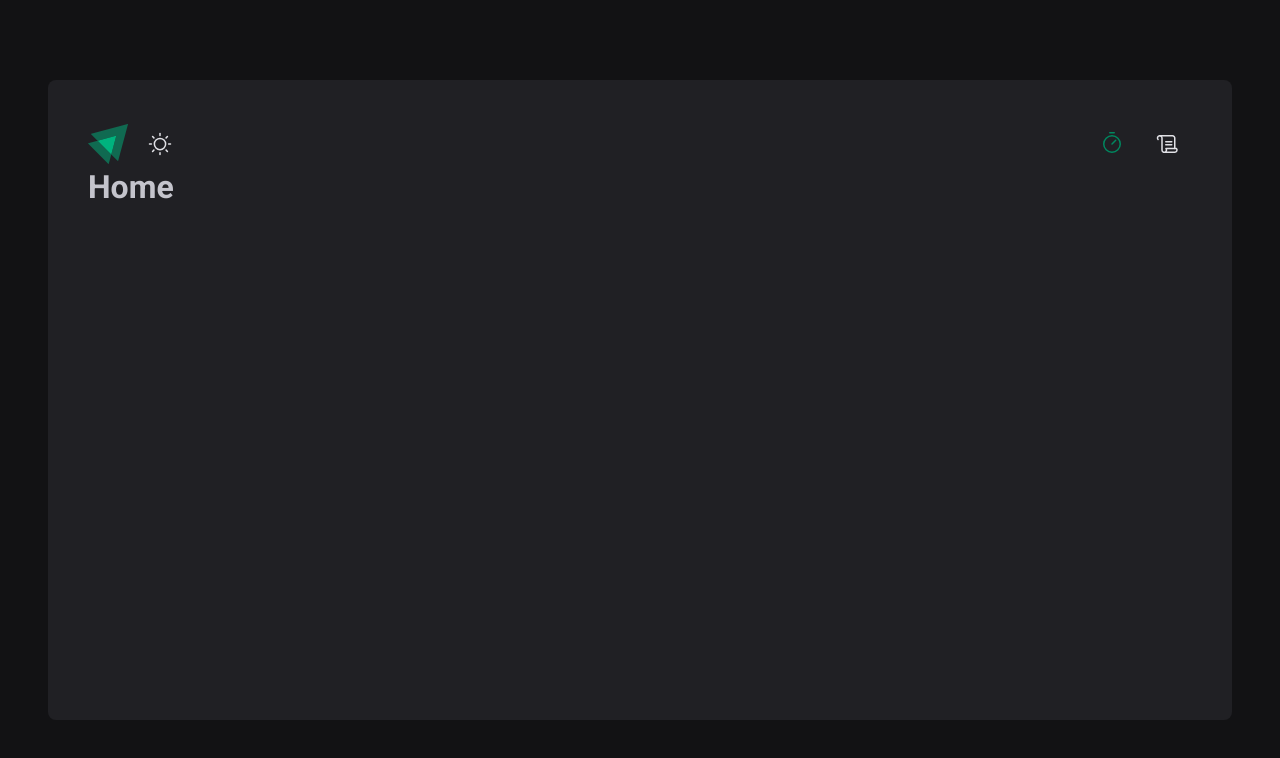
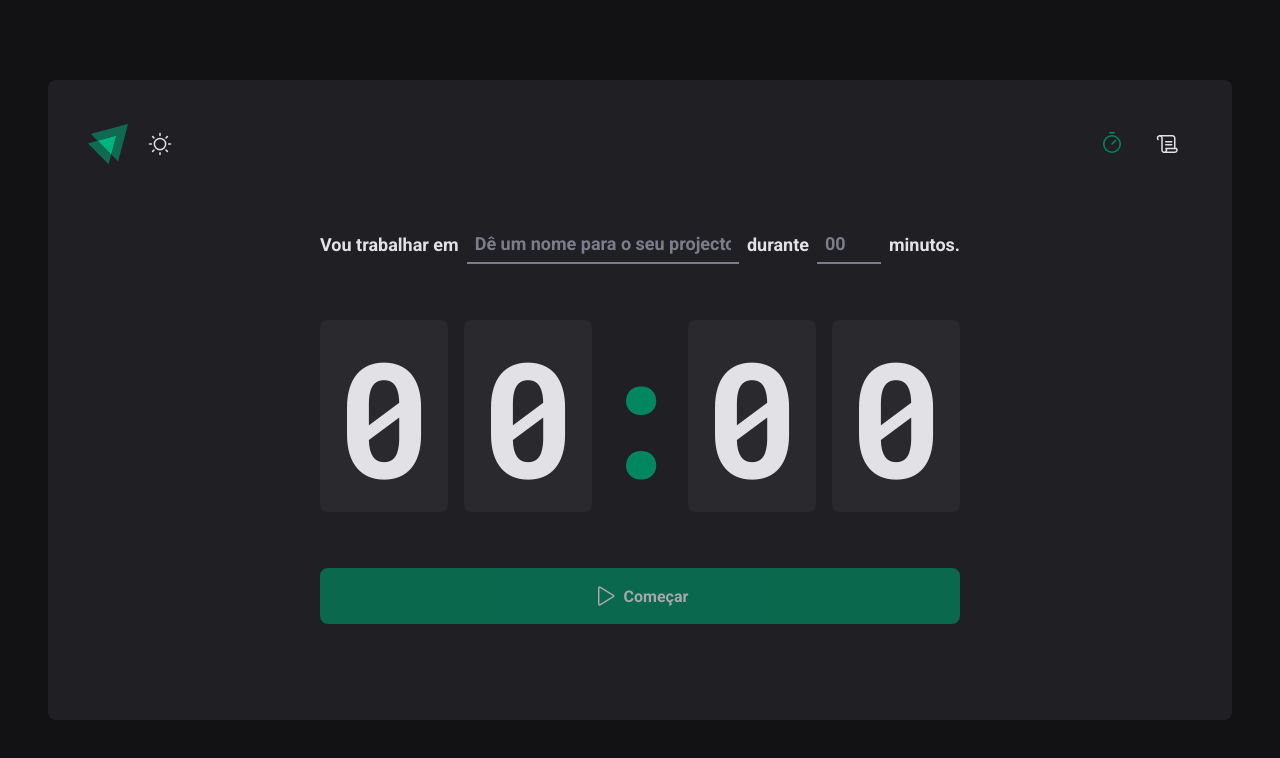
Before and after one commit to daniel-koti/02-ignite-timer, a React (Vite) app: page / in a window 1280 px wide. Shown: the top 758 px of the page. Built offline with nearby package versions, Linux system fonts and the light colour scheme.

Commit message:
feat: Page Home and History created

```diff
--- a/index.html
+++ b/index.html
@@ -7,7 +7,7 @@
     <link rel="preconnect" href="https://fonts.gstatic.com" crossorigin />
 
     <meta name="viewport" content="width=device-width, initial-scale=1.0" />
-    <link href="https://fonts.googleapis.com/css2?family=Roboto:wght@400;700&display=swap" rel="stylesheet">
+    <link href="https://fonts.googleapis.com/css2?family=Roboto+Mono:wght@700&family=Roboto:wght@400;700&display=swap" rel="stylesheet">
 
     <title>02 - Ignite-Timer</title>
 
--- a/src/pages/History/index.tsx
+++ b/src/pages/History/index.tsx
@@ -1,3 +1,60 @@
+import { HistoryContainer, HistoryList } from './styles'
+
 export function History() {
-  return <h1>History</h1>
+  return (
+    <HistoryContainer>
+      <h1>Meu histórico</h1>
+
+      <HistoryList>
+        <table>
+          <thead>
+            <tr>
+              <th>Tarefa</th>
+              <th>Duração</th>
+              <th>Início</th>
+              <th>Status</th>
+            </tr>
+          </thead>
+          <tbody>
+            <tr>
+              <td>Tarefa</td>
+              <td>20 minutos</td>
+              <td>Há cerca de 2 meses</td>
+              <td>Concluído</td>
+            </tr>
+            <tr>
+              <td>Tarefa</td>
+              <td>20 minutos</td>
+              <td>Há cerca de 2 meses</td>
+              <td>Concluído</td>
+            </tr>
+            <tr>
+              <td>Tarefa</td>
+              <td>20 minutos</td>
+              <td>Há cerca de 2 meses</td>
+              <td>Concluído</td>
+            </tr>
+            <tr>
+              <td>Tarefa</td>
+              <td>20 minutos</td>
+              <td>Há cerca de 2 meses</td>
+              <td>Concluído</td>
+            </tr>
+            <tr>
+              <td>Tarefa</td>
+              <td>20 minutos</td>
+              <td>Há cerca de 2 meses</td>
+              <td>Concluído</td>
+            </tr>
+            <tr>
+              <td>Tarefa</td>
+              <td>20 minutos</td>
+              <td>Há cerca de 2 meses</td>
+              <td>Concluído</td>
+            </tr>
+          </tbody>
+        </table>
+      </HistoryList>
+    </HistoryContainer>
+  )
 }
--- /dev/null
+++ b/src/pages/History/styles.ts
@@ -0,0 +1,62 @@
+import styled from 'styled-components'
+
+export const HistoryContainer = styled.main`
+  flex: 1;
+  padding: 3.5rem;
+  display: flex;
+  flex-direction: column;
+
+  h1 {
+    font-size: 1.5rem;
+    color: ${(props) => props.theme['gray-100']};
+  }
+`
+
+export const HistoryList = styled.div`
+  flex: 1;
+  overflow: auto;
+  margin-top: 2rem;
+
+  table {
+    width: 100%;
+    border-collapse: collapse;
+    min-width: 600px;
+
+    thead th {
+      background: ${(props) => props.theme['gray-600']};
+      padding: 1rem;
+      text-align: left;
+      color: ${(props) => props.theme['gray-100']};
+      font-size: 0.875rem;
+      line-height: 1.6;
+
+      &:first-child {
+        border-top-left-radius: 8px;
+        padding-left: 1.5rem;
+      }
+
+      &:last-child {
+        border-top-right-radius: 8px;
+        padding-right: 1.5rem;
+      }
+    }
+
+    tbody td {
+      background-color: ${(props) => props.theme['gray-700']};
+      border-top: 4px solid ${(props) => props.theme['gray-800']};
+      padding: 1rem;
+      font-size: 0.875rem;
+
+      line-height: 1.6;
+
+      &:first-child {
+        padding-left: 1.5rem;
+        width: 50%;
+      }
+
+      &:last-child {
+        padding-right: 1.5rem;
+      }
+    }
+  }
+`
--- a/src/pages/Home/index.tsx
+++ b/src/pages/Home/index.tsx
@@ -1,3 +1,60 @@
+import { Play } from 'phosphor-react'
+import {
+  CountdownContainer,
+  FormContainer,
+  HomeContainer,
+  Separator,
+  StartCountdownButton,
+  MinutesAmountInput,
+  TaskInput,
+} from './styles'
+
 export function Home() {
-  return <h1>Home</h1>
+  return (
+    <HomeContainer>
+      <form action="">
+        <FormContainer>
+          <label htmlFor="task">Vou trabalhar em</label>
+          <TaskInput
+            id="task"
+            list="task-suggester"
+            placeholder="Dê um nome para o seu projecto"
+          />
+
+          <datalist id="task-suggester">
+            <option value="Projeto 1"></option>
+            <option value="Projeto 2"></option>
+            <option value="Projeto 3"></option>
+            <option value="Projeto 4"></option>
+            <option value="Morango"></option>
+          </datalist>
+
+          <label htmlFor="minutesAmount">durante</label>
+          <MinutesAmountInput
+            id="minutesAmount"
+            type="number"
+            placeholder="00"
+            step={5}
+            min={0}
+            max={60}
+          />
+
+          <span>minutos.</span>
+        </FormContainer>
+
+        <CountdownContainer>
+          <span>0</span>
+          <span>0</span>
+          <Separator>:</Separator>
+          <span>0</span>
+          <span>0</span>
+        </CountdownContainer>
+
+        <StartCountdownButton type="submit" disabled>
+          <Play size={24} />
+          Começar
+        </StartCountdownButton>
+      </form>
+    </HomeContainer>
+  )
 }
--- /dev/null
+++ b/src/pages/Home/styles.ts
@@ -0,0 +1,119 @@
+import styled from 'styled-components'
+
+export const HomeContainer = styled.main`
+  flex: 1;
+
+  display: flex;
+  flex-direction: column;
+  align-items: center;
+  justify-content: center;
+
+  form {
+    display: flex;
+    flex-direction: column;
+    align-items: center;
+    gap: 3.5rem;
+  }
+`
+
+export const FormContainer = styled.div`
+  width: 100%;
+  display: flex;
+  align-items: center;
+  justify-content: center;
+
+  gap: 0.5rem;
+  color: ${(props) => props.theme['gray-100']};
+  font-size: 1.125rem;
+  font-weight: bold;
+  flex-wrap: wrap;
+`
+
+const BaseInput = styled.input`
+  background: transparent;
+  height: 2.5rem;
+  border: 0;
+  border-bottom: 2px solid ${(props) => props.theme['gray-500']};
+  font-size: 1.125rem;
+  font-weight: bold;
+  padding: 0 0.5rem;
+
+  color: ${(props) => props.theme['gray-100']};
+
+  &::placeholder {
+    color: ${(props) => props.theme['gray-500']};
+  }
+
+  &:focus {
+    box-shadow: none;
+    border-color: ${(props) => props.theme['green-500']};
+  }
+`
+
+export const TaskInput = styled(BaseInput)`
+  flex: 1;
+
+  &::-webkit-calendar-picker-indicator {
+    display: none !important;
+  }
+`
+
+export const MinutesAmountInput = styled(BaseInput)`
+  width: 4rem;
+`
+
+export const CountdownContainer = styled.div`
+  font-family: 'Roboto Mono', monospace;
+  font-size: 10rem;
+  line-height: 8rem;
+  color: ${(props) => props.theme['gray-100']};
+
+  display: flex;
+  gap: 1rem;
+
+  span {
+    background: ${(props) => props.theme['gray-700']};
+    padding: 2rem 1rem;
+    border-radius: 8px;
+  }
+`
+
+export const Separator = styled.div`
+  padding: 2rem 0;
+  color: ${(props) => props.theme['green-500']};
+
+  width: 4rem;
+  overflow: hidden;
+  display: flex;
+  justify-content: center;
+`
+
+export const StartCountdownButton = styled.button`
+  width: 100%;
+  border: 0;
+  padding: 1rem;
+  border-radius: 8px;
+
+  display: flex;
+  align-items: center;
+  justify-content: center;
+  gap: 0.5rem;
+
+  font-weight: bold;
+
+  cursor: pointer;
+
+  background: ${(props) => props.theme['green-500']};
+  color: ${(props) => props.theme['gray-100']};
+
+  transition: background 0.2s;
+
+  &:disabled {
+    opacity: 0.7;
+    cursor: not-allowed;
+  }
+
+  &:hover:not(:disabled) {
+    background: ${(props) => props.theme['green-700']};
+  }
+`
--- a/src/styles/global.ts
+++ b/src/styles/global.ts
@@ -14,7 +14,8 @@ export const GlobalStyle = createGlobalStyle`
 
   body {
     background: ${(props) => props.theme['gray-900']};
-    color: ${(props) => props.theme['gray-300']}
+    color: ${(props) => props.theme['gray-300']};
+    -webkit-font-smoothing: antialiased
   }
 
   body, input, textarea, button {
```
